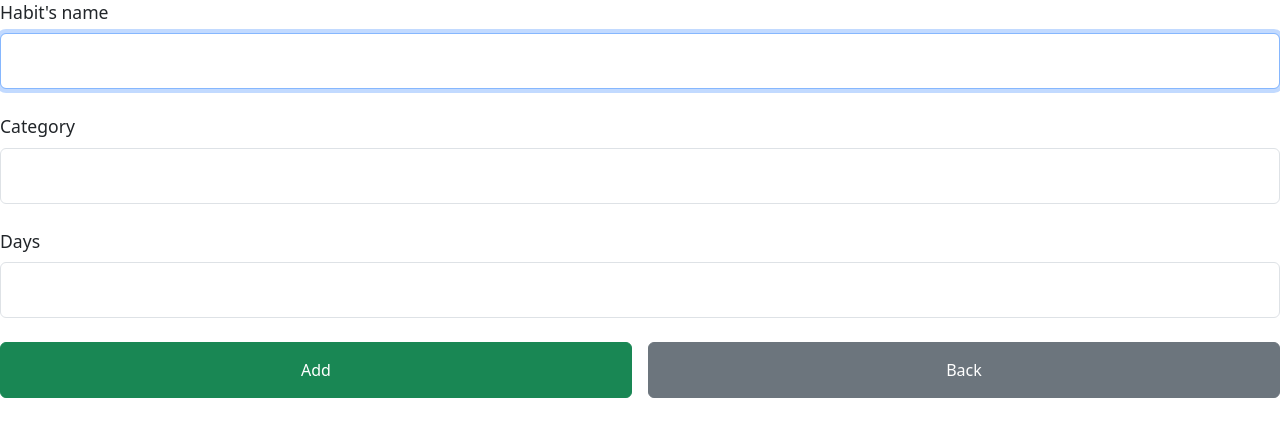
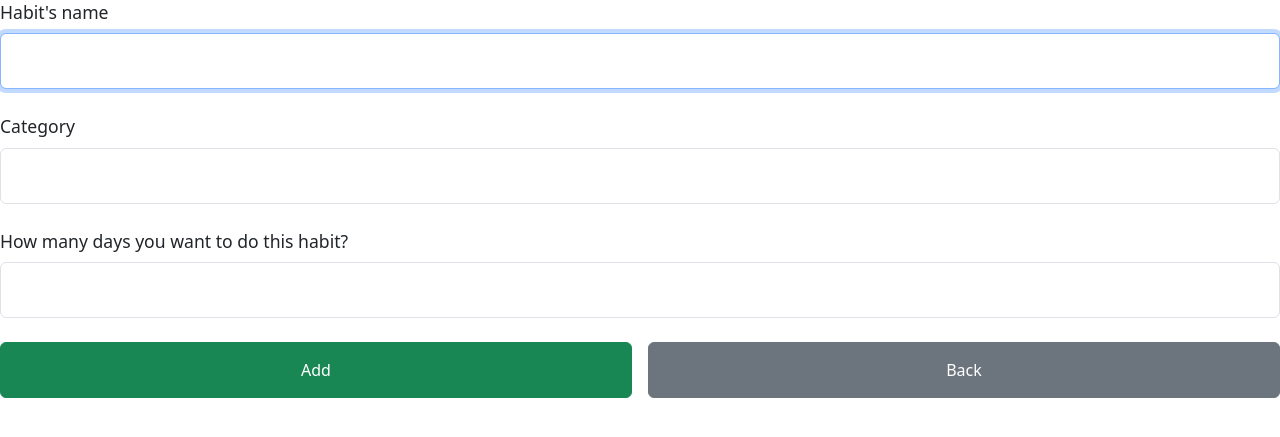
Before and after one commit to kLarss993/Habits-tracker, a Flask app: template code/templates/add_habit.html in a window 1280 px wide. Shown: the part 137-574 px from the top of the page. Run offline with Flask 3, Linux system fonts and the light colour scheme; the template is opened without the code that fills it, so the values that code supplies are empty.

Commit message:
changed days label

```diff
--- a/code/templates/add_habit.html
+++ b/code/templates/add_habit.html
@@ -37,7 +37,7 @@
 
         <div class="mb-4">
             <label class="form-label" style="font-size: 1.1rem;">
-                Days
+                How many days you want to do this habit?
             </label>
             <input name="days"
                    type="number"
```
